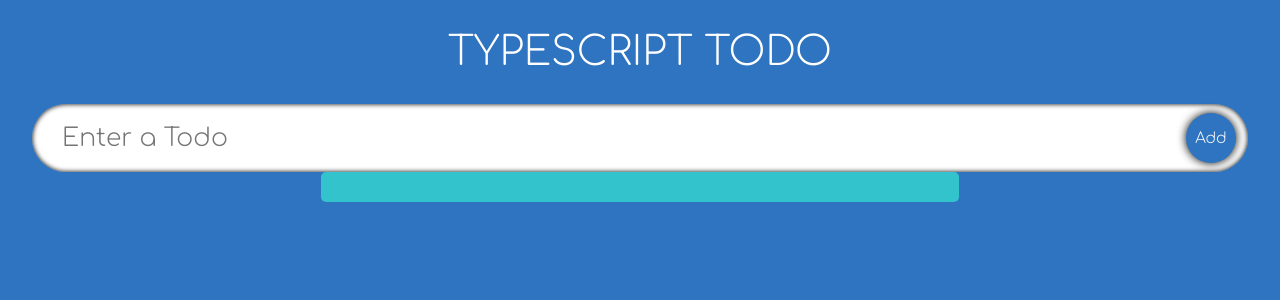
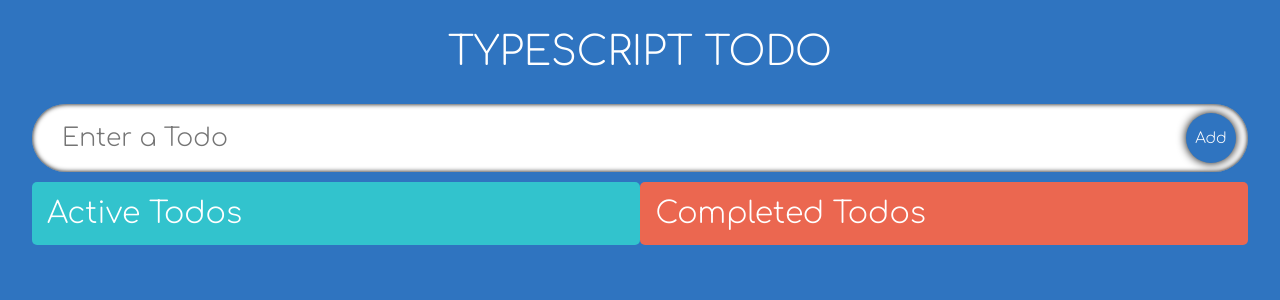
Before and after one commit to Hongseoupyun/TypeScript_ToDo, a React (Create React App) app: page / in a window 1280 px wide. Shown: the top 300 px of the page. Built offline with nearby package versions, Linux system fonts and the light colour scheme.

Commit message:
developed(draganddrop):developed logice for drag and drop

```diff
--- a/package.json
+++ b/package.json
@@ -9,8 +9,10 @@
     "@types/jest": "^27.5.2",
     "@types/node": "^16.18.12",
     "@types/react": "^18.0.28",
+    "@types/react-beautiful-dnd": "^13.1.3",
     "@types/react-dom": "^18.0.11",
     "react": "^18.2.0",
+    "react-beautiful-dnd": "^13.1.1",
     "react-dom": "^18.2.0",
     "react-icons": "^4.7.1",
     "react-scripts": "5.0.1",
--- a/src/App.tsx
+++ b/src/App.tsx
@@ -2,11 +2,13 @@
 import InputField from "./components/InputField";
 import TodoList from "./components/TodoList";
 import { Todo } from "./model";
+import { DragDropContext, DropResult } from "react-beautiful-dnd";
 import "./App.css";
 
 function App() {
   const [todo, setTodo] = useState<string>("");
   const [todos, setTodos] = useState<Todo[]>([]);
+  const [completedTodos, setCompletedTodos] = useState<Todo[]>([]);
 
   const handleAdd = (e: React.FormEvent) => {
     e.preventDefault();
@@ -16,12 +18,55 @@
     }
   };
 
+  const onDragEnd = (result: DropResult) => {
+    const { destination, source } = result;
+
+    if (!destination) {
+      return;
+    }
+
+    if (
+      destination.droppableId === source.droppableId &&
+      destination.index === source.index
+    ) {
+      return;
+    }
+
+    let add;
+    let active = todos;
+    let complete = completedTodos;
+    // Source Logic
+    if (source.droppableId === "TodosList") {
+      add = active[source.index];
+      active.splice(source.index, 1);
+    } else {
+      add = complete[source.index];
+      complete.splice(source.index, 1);
+    }
+
+    // Destination Logic
+    if (destination.droppableId === "TodosList") {
+      active.splice(destination.index, 0, add);
+    } else {
+      complete.splice(destination.index, 0, add);
+    }
+
+    setCompletedTodos(complete);
+    setTodos(active);
+  };
   return (
-    <div className="App">
-      <span className="heading">TypeScript Todo</span>
-      <InputField todo={todo} setTodo={setTodo} handleAdd={handleAdd} />
-      <TodoList todos={todos} setTodos={setTodos} />
-    </div>
+    <DragDropContext onDragEnd={onDragEnd}>
+      <div className="App">
+        <span className="heading">TypeScript Todo</span>
+        <InputField todo={todo} setTodo={setTodo} handleAdd={handleAdd} />
+        <TodoList
+          todos={todos}
+          setTodos={setTodos}
+          completedTodos={completedTodos}
+          setCompletedTodos={setCompletedTodos}
+        />
+      </div>
+    </DragDropContext>
   );
 }
 
--- a/src/components/SingleTodo.tsx
+++ b/src/components/SingleTodo.tsx
@@ -4,14 +4,16 @@
 import { AiFillDelete } from "react-icons/ai";
 import { MdDone } from "react-icons/md";
 import "./styles.css";
+import { Draggable } from "react-beautiful-dnd";
 
 type Props = {
   todo: Todo;
   todos: Todo[];
   setTodos: React.Dispatch<React.SetStateAction<Todo[]>>;
+  index: number;
 };
 
-const SingleTodo = ({ todos, todo, setTodos }: Props) => {
+const SingleTodo = ({ todos, todo, setTodos, index }: Props) => {
   const [isEdit, setIsEdit] = React.useState<boolean>(false);
   const [editTodo, setEditTodo] = React.useState<string>(todo.todo);
   const inputRef = useRef<HTMLInputElement>(null);
@@ -42,7 +44,15 @@
     }
   }, [isEdit]);
   return (
-    <form className="todos__single" onSubmit={(e) => handleEdit(e, todo.id)}>
+    <Draggable draggableId={todo.id.toString()} index={index}>
+      {(provided) => (
+        <form
+          className="todos__single"
+          onSubmit={(e) => handleEdit(e, todo.id)}
+          {...provided.draggableProps}
+          {...provided.dragHandleProps}
+          ref={provided.innerRef}
+        >
           {isEdit ? (
             <input
               ref={inputRef}
@@ -74,6 +84,8 @@
             </span>
           </div>
         </form>
+      )}
+    </Draggable>
   );
 };
 
--- a/src/components/TodoList.tsx
+++ b/src/components/TodoList.tsx
@@ -2,18 +2,65 @@
 import SingleTodo from "./SingleTodo";
 import { Todo } from "../model";
 import "./styles.css";
+import { Droppable } from "react-beautiful-dnd";
 
 interface Props {
   todos: Todo[];
   setTodos: React.Dispatch<React.SetStateAction<Todo[]>>;
+  completedTodos: Todo[];
+  setCompletedTodos: React.Dispatch<React.SetStateAction<Todo[]>>;
 }
 
-const TodoList: React.FC<Props> = ({ todos, setTodos }: Props) => {
+const TodoList: React.FC<Props> = ({
+  todos,
+  setTodos,
+  completedTodos,
+  setCompletedTodos,
+}: Props) => {
   return (
-    <div className="todos">
-      {todos.map((todo) => (
-        <SingleTodo todo={todo} key = {todo.id} todos={todos} setTodos={setTodos} />
-      ))}
+    <div className="container">
+      <Droppable droppableId="TodosTodo">
+        {(provided) => (
+          <div
+            className="todos"
+            ref={provided.innerRef}
+            {...provided.droppableProps}
+          >
+            <span className="todos__heading">Active Todos</span>
+            {todos.map((todo, index) => (
+              <SingleTodo
+                index={index}
+                key={todo.id}
+                todo={todo}
+                todos={todos}
+                setTodos={setTodos}
+              />
+            ))}
+            {provided.placeholder}
+          </div>
+        )}
+      </Droppable>
+      <Droppable droppableId="TodosRemoved">
+        {(provided) => (
+          <div
+            className="todos remove"
+            ref={provided.innerRef}
+            {...provided.droppableProps}
+          >
+            <span className="todos__heading">Completed Todos</span>
+            {completedTodos.map((todo, index) => (
+              <SingleTodo
+                index={index}
+                key={todo.id}
+                todo={todo}
+                todos={completedTodos}
+                setTodos={setCompletedTodos}
+              />
+            ))}
+            {provided.placeholder}
+          </div>
+        )}
+      </Droppable>
     </div>
   );
 };
```
Also changed, not shown: 1 other file (tests, documents, lock files or other folders). Lines whose indentation alone changed are shown as unchanged.
